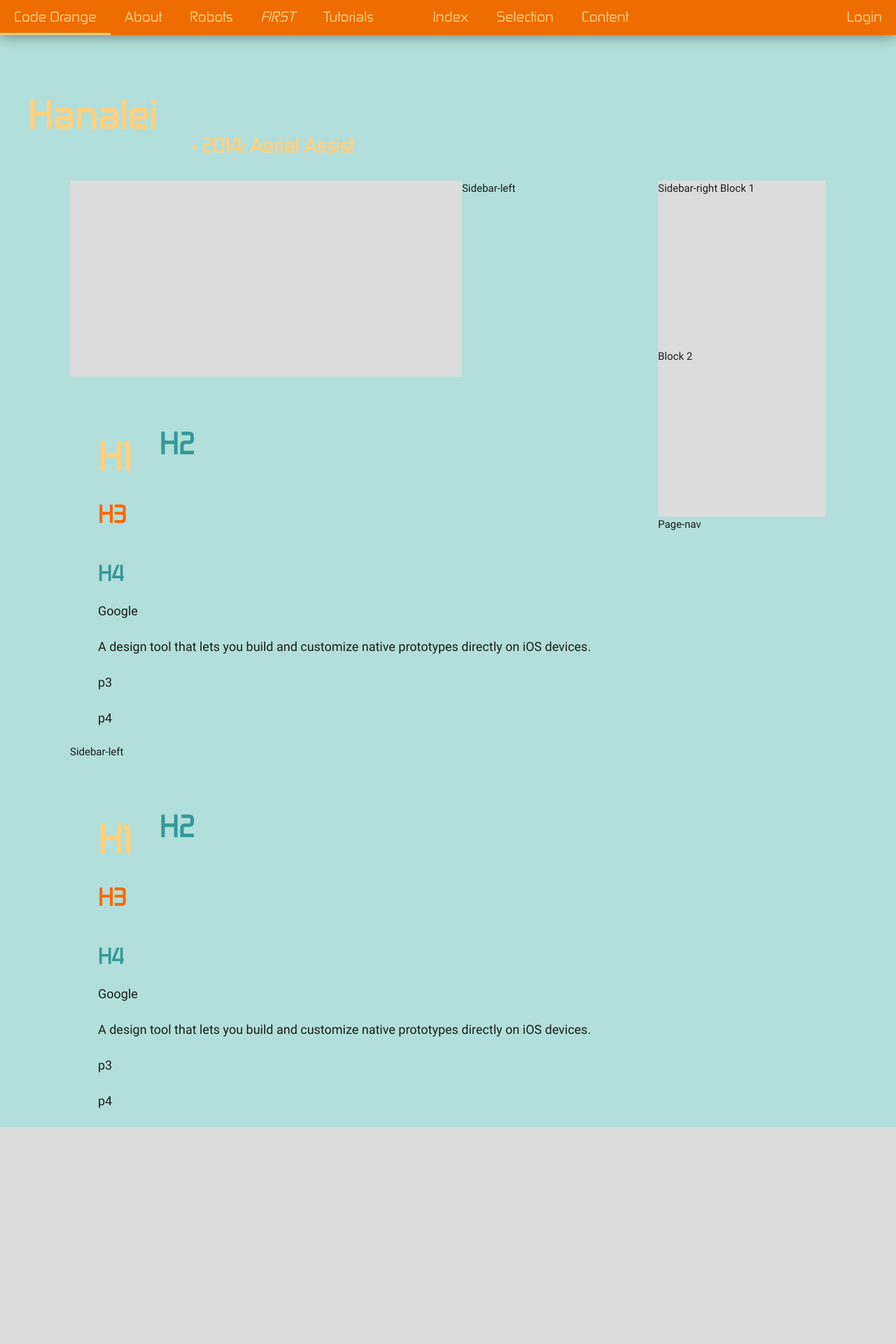
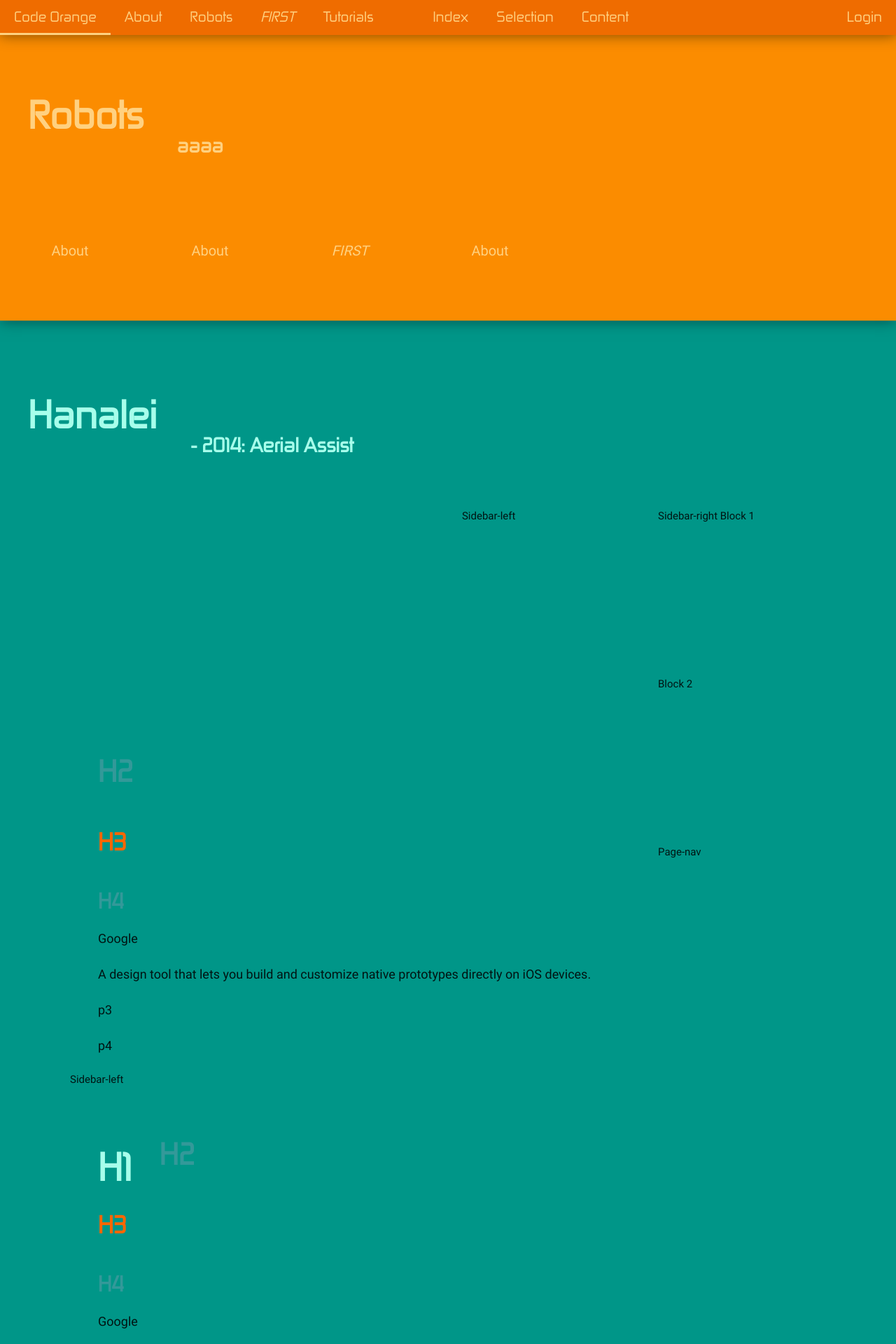
Before and after one commit to SouICry/Code-Orange-Site-V2, a PHP site: page /content.html in a window 1280 px wide. Shown: the top 1920 px of the page at 70% size. Run offline with PHP 8.4, Linux system fonts and the light colour scheme.

Commit message:
Modify content page style and title bar.

```diff
--- a/content.html
+++ b/content.html
@@ -36,13 +36,50 @@
         </div>
     </div>
 </div>
+<div id="selection-bar" class="selection-nav">
+    <div class="row">
+        <div class="column">
+            <div class="title">
+                <h1>Robots</h1>
 
+                <div class="sub-title">aaaa</div>
+            </div>
+        </div>
+    </div>
+    <div class="slider">
+        <div class="scroll-hide">
+            <div class="column">
+                <div class="scroll-fix">
+
+                    <a href="#">
+                        <div class="slider-content">
+                            About
+                        </div>
+                    </a>
+                    <a href="#">
+                        <div class="slider-content">About</div>
+                    </a>
+                    <a href="#">
+                        <div class="slider-content"><i>FIRST</i></div>
+                    </a>
+                    <a href="#">
+                        <div class="slider-content">About</div>
+                    </a>
+
+                </div>
+            </div>
+
+        </div>
+    </div>
+</div>
 <div id="body">
-    <div class="title">
-        <div class="row">
-            <div class="column">
+
+
+    <div class="row">
+        <div class="column">
+            <div class="title">
                 <h1>Hanalei</h1>
-                <span> - 2014: Aerial Assist</span>
+                <div class="sub-title"> - 2014: Aerial Assist</div>
             </div>
         </div>
     </div>
@@ -60,7 +97,8 @@
                         Sidebar-left
                     </div>
                     <div class="content">
-                        <h1>H1</h1>
+
+
 
                         <h2>H2</h2>
 
--- a/css/style.css
+++ b/css/style.css
@@ -63,7 +63,7 @@ a {
 #header {
   font-family: zekton, sans-serif; }
 
-.heading, h2, h3, h4, .title span, h1 {
+.heading, h2, h3, h4, .title .sub-title, h1 {
   font-family: zekton, sans-serif;
   font-weight: bold; }
 
@@ -284,7 +284,7 @@ h4 {
 #footer {
   position: relative;
   float: left;
-  background-color: #0097a7;
+  background-color: #00897b;
   height: 250px;
   z-index: 1;
   width: 100%; }
@@ -435,8 +435,7 @@ h4 {
     height: 100%;
     top: 0;
     left: 0;
-    position: absolute;
-    background-color: gainsboro; }
+    position: absolute; }
 
 .block-2 {
   width: 100%; }
@@ -514,8 +513,7 @@ h4 {
     height: 100%;
     top: 0;
     left: 0;
-    position: absolute;
-    background-color: gainsboro; }
+    position: absolute; }
 
 .block-2 {
   width: 100%; }
@@ -614,7 +612,6 @@ h4 {
         margin: auto;
         max-width: 100%; }
         .content-section .content-row .sidebar-left .sidebar-blocks .block, .content-section .content-row .sidebar-left .sidebar-blocks .block-2, .content-section .content-row .sidebar-left .sidebar-blocks .block-3, .content-section .content-row .sidebar-left .sidebar-blocks .block-4, .content-section .content-row .sidebar-left .sidebar-blocks .block-6 {
-          background-color: gainsboro;
           margin: auto;
           width: 100%; }
           @media (min-width: 480px) and (max-width: 719px) {
@@ -724,41 +721,49 @@ h4 {
     h4 {
       margin-top: 48px; } }
 
+#body h1, #body .sub-title {
+  color: #a7ffeb; }
+#body .title {
+  margin: 0;
+  padding: 20px 0 40px 0; }
+  @media (min-width: 1440px) {
+    #body .title {
+      margin-left: 20%; } }
+
+#selection-bar h1, #selection-bar .sub-title {
+  color: #ffd180; }
+
 .title {
   float: left;
   width: 100%;
   margin: 0; }
-  .title span {
+  .title .sub-title {
     display: block;
     float: left;
-    color: #ffd180;
     font-size: 24px;
     line-height: 46px;
     margin: 52px 0 16px 8px; }
     @media (min-width: 720px) and (max-width: 1023px) {
-      .title span {
+      .title .sub-title {
         font-size: 26px;
         line-height: 50px;
         margin: 75px 0 20px 8px; } }
     @media (min-width: 1024px) {
-      .title span {
+      .title .sub-title {
         font-size: 28px;
         line-height: 54px;
         margin: 130px 0 24px 8px; } }
 
 h1 {
   float: left;
-  color: #ffd180;
-  font-size: 46px; }
+  font-size: 46px;
+  margin: 42px 5px 16px 20px; }
   @media (min-width: 720px) and (max-width: 1023px) {
     h1 {
       font-size: 50px; } }
   @media (min-width: 1024px) {
     h1 {
       font-size: 54px; } }
-
-h1 {
-  margin: 42px 5px 16px 20px; }
   @media (min-width: 720px) and (max-width: 1023px) {
     h1 {
       margin: 63px 10px 20px 30px; } }
@@ -779,7 +784,7 @@ html {
   min-height: 100%; }
 
 body {
-  background-color: #b2dfdb;
+  background-color: #009688;
   min-height: 100%;
   margin: 0;
   padding: 0; }
--- a/scss/_footer.scss
+++ b/scss/_footer.scss
@@ -2,7 +2,7 @@ $footer-height : 250px;
 #footer {
   position: relative;
   float: left;
-  background-color: $cyan-darken-2;
+  background-color: $teal-darken-1;
   height:$footer-height;
   z-index:1;
   width:100%;
--- a/scss/_layout_block.scss
+++ b/scss/_layout_block.scss
@@ -25,7 +25,6 @@
     top: 0;
     left: 0;
     position: absolute;
-    background-color: gainsboro;
   }
 }
 
--- a/scss/_layout_structure.scss
+++ b/scss/_layout_structure.scss
@@ -59,7 +59,6 @@
         margin: auto;
         max-width: 100%;
         .block {
-          background-color: gainsboro;
           margin: auto;
           @extend .block;
           width: 100%;
--- a/scss/_selection-bar.scss
+++ b/scss/_selection-bar.scss
@@ -1,3 +1,6 @@
+
+
+
 #selection-bar {
   float: left;
   z-index: 40;
@@ -8,8 +11,6 @@
 
   @include outline-shadow;
 }
-
-
 
 $slider-item-height: 200px;
 $slider-item-width: 200px;
--- a/scss/_title.scss
+++ b/scss/_title.scss
@@ -1,12 +1,33 @@
+
+#body {
+  h1, .sub-title {
+    color: $teal-accent-1;
+  }
+  .title {
+    margin: 0;
+    padding: 20px 0 40px 0;
+    @include large-desktop {
+      margin-left: 20%;
+    }
+  }
+}
+
+#selection-bar {
+  h1, .sub-title {
+    color: $orange-accent-1;
+  }
+  .title {
+  }
+}
+
 .title {
   float: left;
   width: 100%;
   margin: 0;
-  span {
+  .sub-title {
     @extend .heading;
     display: block;
     float: left;
-    color: $orange-accent-1;
 
     font-size: 24px;
     line-height: 46px;
@@ -17,7 +38,7 @@
       margin: 75px 0 20px 8px;
     }
     @include desktop {
-      font-size:28px;
+      font-size: 28px;
       line-height: 54px;
       margin: 130px 0 24px 8px;
     }
@@ -25,22 +46,18 @@
 
 }
 
-
 h1 {
   float: left;
   @extend .heading;
-  color: $orange-accent-1;
 
   font-size: 46px;
   @include tablet {
     font-size: 50px;
   }
   @include desktop {
-    font-size:54px;
+    font-size: 54px;
   }
-}
 
-h1 {
   margin: 42px 5px 16px 20px;
   @include tablet {
     margin: 63px 10px 20px 30px;
@@ -54,5 +71,4 @@ h1 {
   @include large-desktop {
     margin: 84px 60px 24px 40px;
   }
-
 }
--- a/scss/style.scss
+++ b/scss/style.scss
@@ -25,7 +25,7 @@ html {
 }
 
 body {
-  background-color: $teal-lighten-4;
+  background-color: $teal;
   min-height: 100%;
 
   margin: 0;
```
Also changed, not shown: selection.html (+2 -29 lines), 1 other file.
